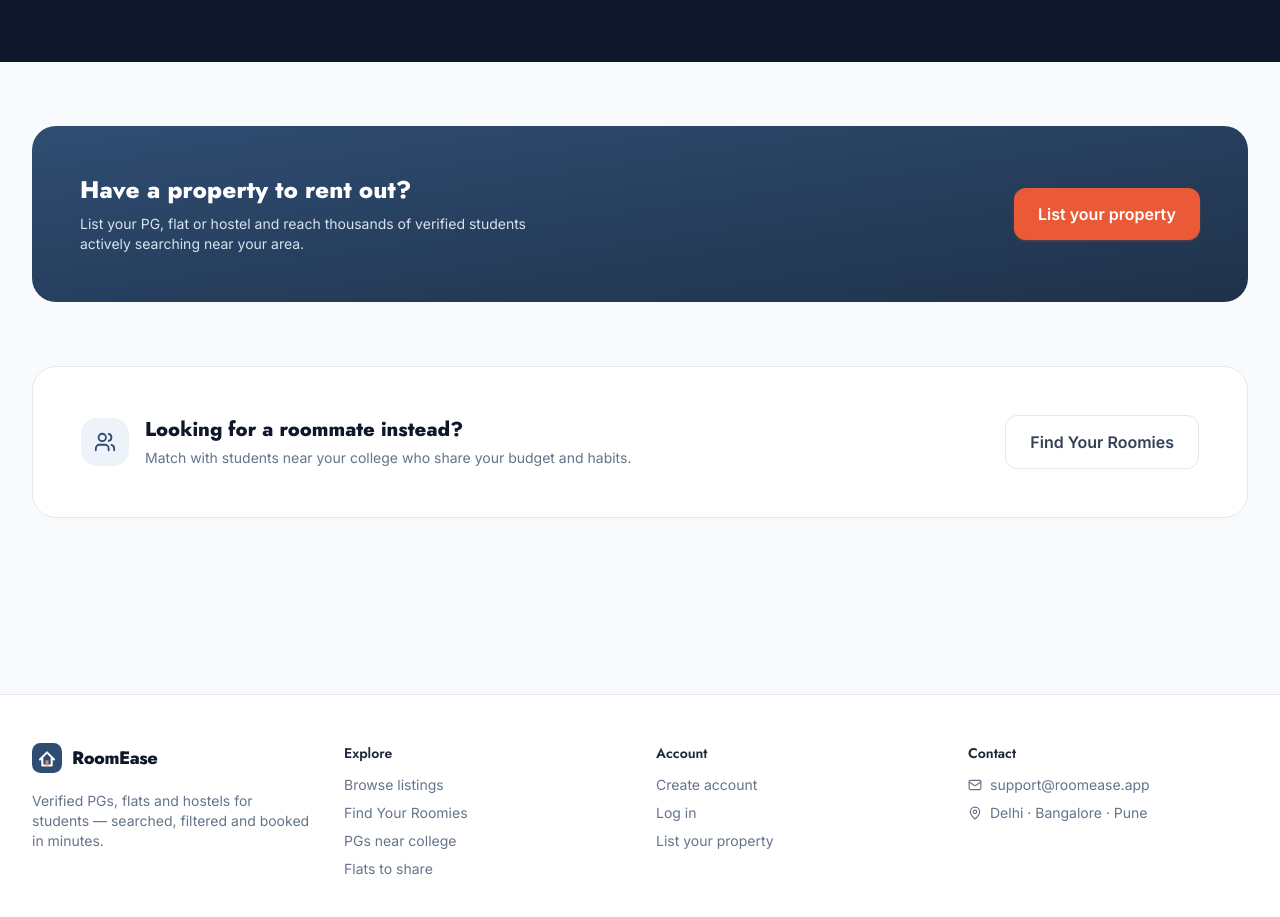
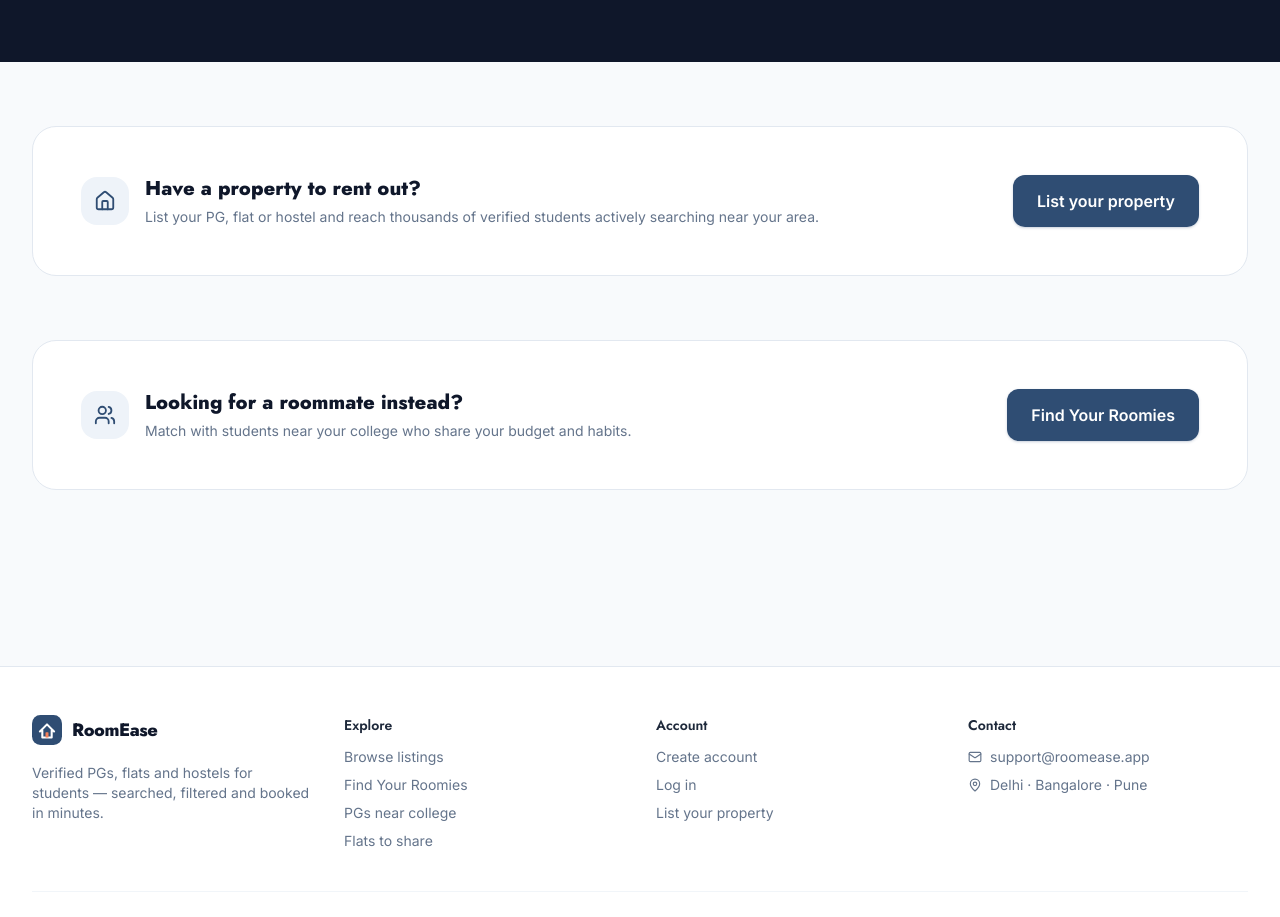
Before and after one commit to LakshBisht32/RoomEase, a React (Vite) app in the folder client/: page / in a window 1280 px wide. Shown: the part 1808-2725 px from the top of the page. Built offline with nearby package versions, Linux system fonts and the light colour scheme; no server answers.

Commit message:
style(client): restyle homepage owner/roommate CTA cards

```diff
--- a/client/src/pages/Home.jsx
+++ b/client/src/pages/Home.jsx
@@ -299,18 +299,21 @@ export default function Home() {
 
       {/* Owner CTA */}
       <section className="mx-auto max-w-7xl px-4 py-16 sm:px-6 lg:px-8">
-        <div className="flex flex-col items-center justify-between gap-6 rounded-3xl bg-gradient-to-br from-brand-600 to-brand-800 p-8 text-center text-white sm:flex-row sm:text-left sm:p-12">
-          <div>
-            <h2 className="font-display text-2xl font-extrabold">Have a property to rent out?</h2>
-            <p className="mt-2 max-w-md text-sm text-brand-100">
-              List your PG, flat or hostel and reach thousands of verified students actively searching near your area.
-            </p>
+        <div className="flex flex-col items-center justify-between gap-6 rounded-3xl border border-ink-200 bg-white p-8 text-center sm:flex-row sm:text-left sm:p-12">
+          <div className="flex items-center gap-4">
+            <div className="hidden h-12 w-12 shrink-0 items-center justify-center rounded-2xl bg-brand-50 text-brand-600 sm:flex">
+              <HomeIcon size={22} />
+            </div>
+            <div>
+              <h2 className="font-display text-xl font-extrabold text-ink-900">Have a property to rent out?</h2>
+              <p className="mt-1 text-sm text-ink-500">
+                List your PG, flat or hostel and reach thousands of verified students actively searching near your area.
+              </p>
+            </div>
           </div>
-          <div className="flex shrink-0 gap-3">
-            <Button as={Link} to="/signup" variant="accent" size="lg">
-              List your property
-            </Button>
-          </div>
+          <Button as={Link} to="/signup" variant="primary" size="lg" className="shrink-0">
+            List your property
+          </Button>
         </div>
       </section>
 
@@ -326,7 +329,7 @@ export default function Home() {
               <p className="mt-1 text-sm text-ink-500">Match with students near your college who share your budget and habits.</p>
             </div>
           </div>
-          <Button as={Link} to="/roommates" variant="secondary" size="lg" className="shrink-0">
+          <Button as={Link} to="/roommates" variant="primary" size="lg" className="shrink-0">
             Find Your Roomies
           </Button>
         </div>
```
